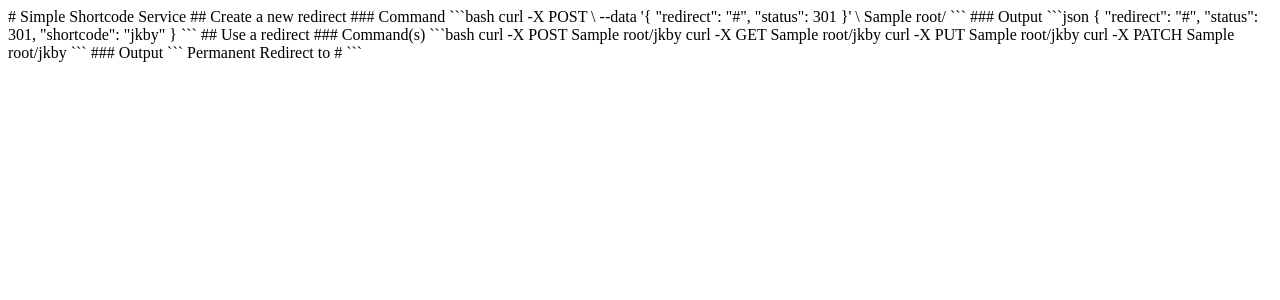
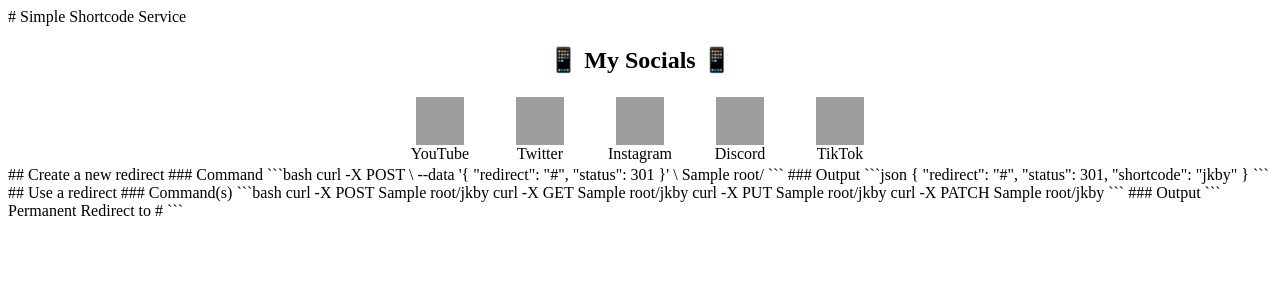
Before and after one commit to I-Am-Jakoby/jakoby.links, a Node server app: template views/api.md.ejs in a window 1280 px wide. Shown: the top 300 px of the page. Run offline with Node 20, Linux system fonts and the light colour scheme; the template is opened without the code that fills it: most values are stand-ins (such as "Sample title", 1, 10 or a date in 2020); grey boxes are pictures that could not be loaded.

Commit message:
Update api.md.ejs

```diff
--- a/views/api.md.ejs
+++ b/views/api.md.ejs
@@ -1,4 +1,42 @@
 # Simple Shortcode Service
+
+<h2 align="center">📱 My Socials 📱</h2>
+<div align=center>
+<table>
+  <tr>
+    <td align="center" width="96">
+      <a href="https://youtube.com/c/IamJakoby?sub_confirmation=1">
+        <img src=https://github.com/I-Am-Jakoby/I-Am-Jakoby/blob/main/img/youtube-svgrepo-com.svg width="48" height="48" alt="C#" />
+      </a>
+      <br>YouTube
+    </td>
+    <td align="center" width="96">
+      <a href="https://twitter.com/I_Am_Jakoby">
+        <img src=https://github.com/I-Am-Jakoby/I-Am-Jakoby/blob/main/img/twitter.png width="48" height="48" alt="Python" />
+      </a>
+      <br>Twitter
+    </td>
+    <td align="center" width="96">
+      <a href="https://www.instagram.com/i_am_jakoby/">
+        <img src=https://github.com/I-Am-Jakoby/I-Am-Jakoby/blob/main/img/insta.png width="48" height="48" alt="Golang" />
+      </a>
+      <br>Instagram
+    </td>
+    <td align="center" width="96">
+      <a href="https://discord.gg/MYYER2ZcJF">
+        <img src=https://github.com/I-Am-Jakoby/I-Am-Jakoby/blob/main/img/discord-v2-svgrepo-com.svg width="48" height="48" alt="Jsonnet" />
+      </a>
+      <br>Discord
+    </td>
+    <td align="center" width="96">
+      <a href="https://www.tiktok.com/@i_am_jakoby?lang=en">
+        <img src=https://github.com/I-Am-Jakoby/I-Am-Jakoby/raw/main/img/tiktok.svg width="48" height="48" alt="Jsonnet" />
+      </a>
+      <br>TikTok
+    </td>
+  </tr>
+</table>
+</div>
 
 ## Create a new redirect
 
```
